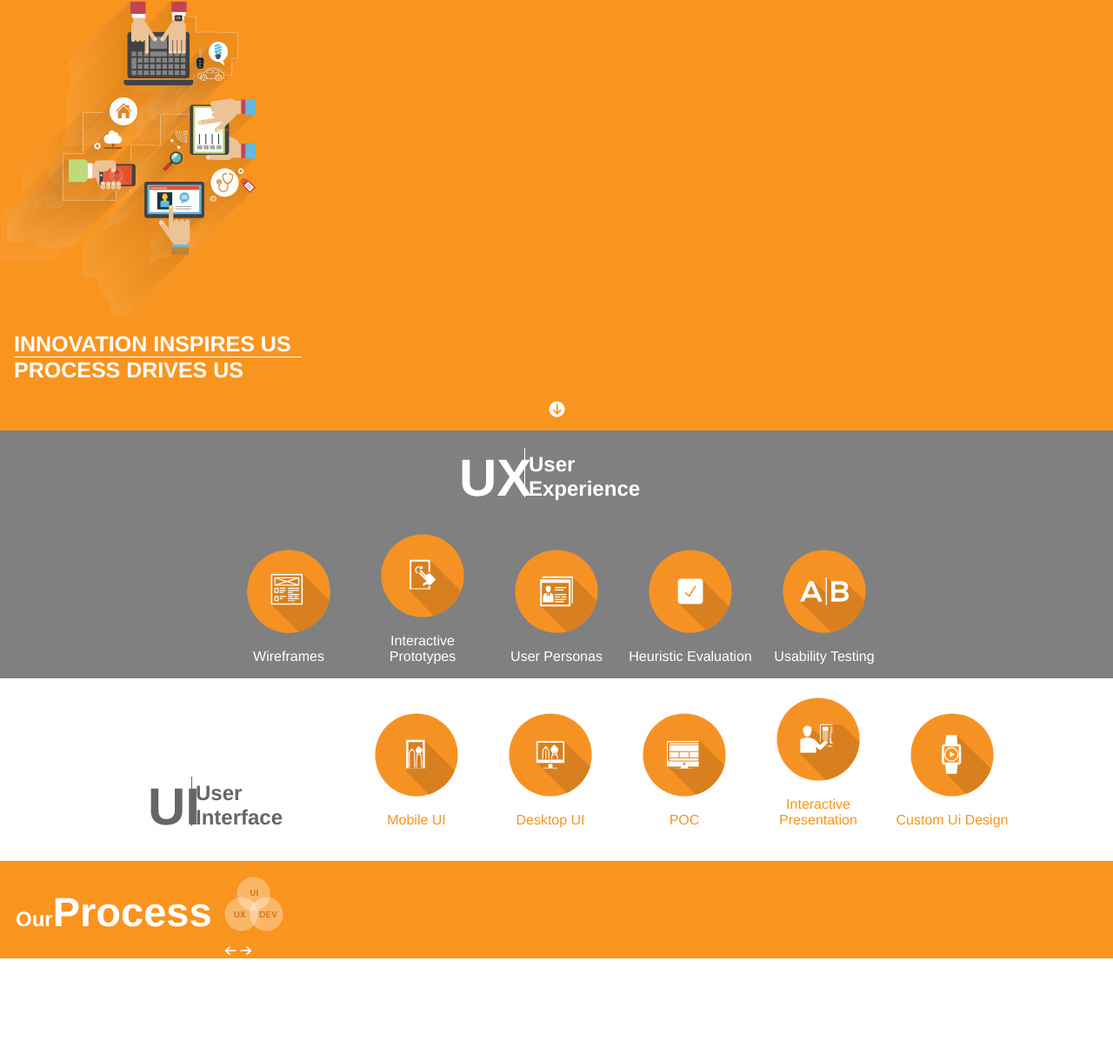
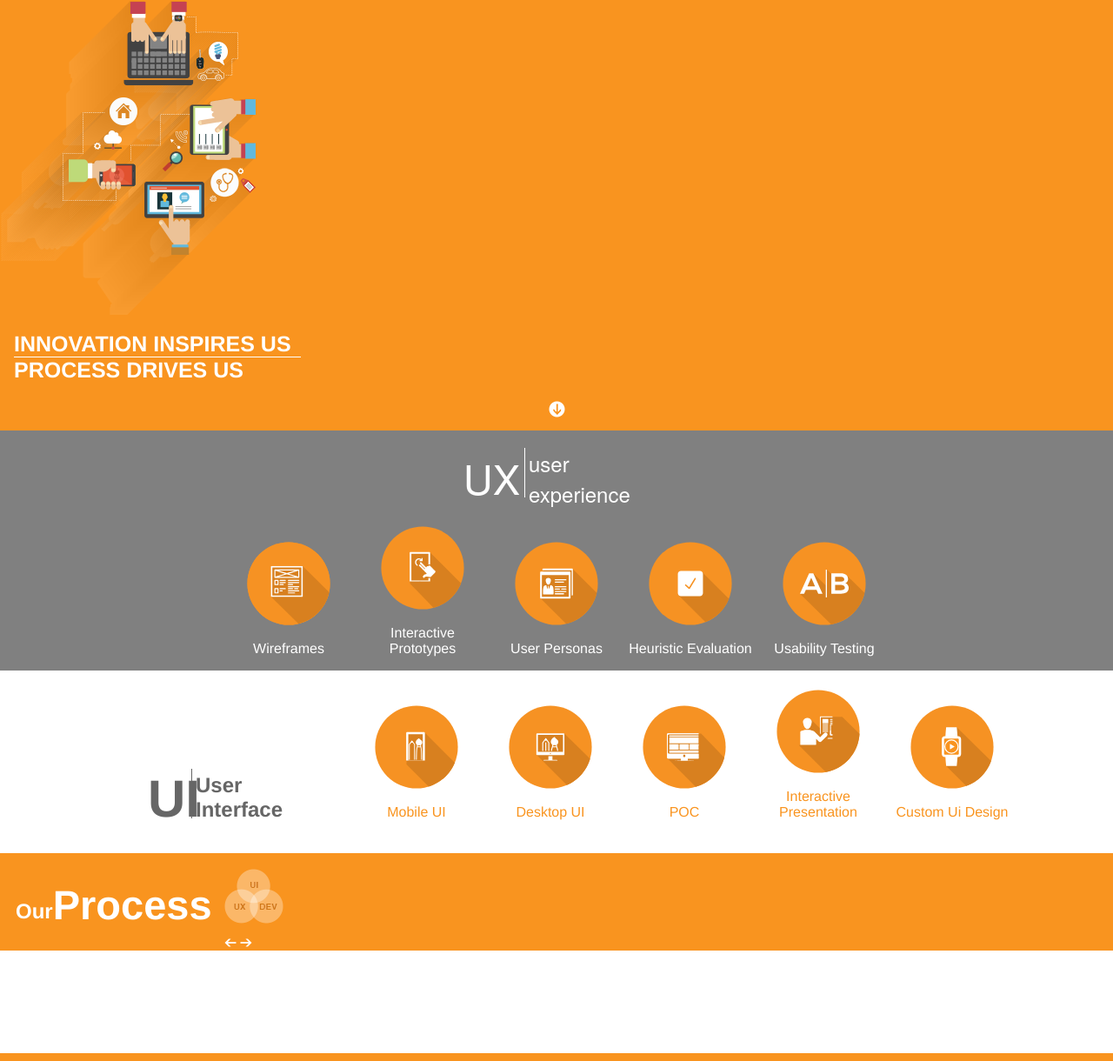
Before and after one commit to Lefty-San/peanutbutter-surprise, a PHP site: page / in a window 1280 px wide. Shown: the part 66-1286 px from the top of the page at 87% size. Run offline with PHP 8.4, Linux system fonts and the light colour scheme.

Commit message:
adding font mixins

```diff
--- /dev/null
+++ b/css/fonts.scss
@@ -0,0 +1,28 @@
+// _fonts.scss
+// long list of @mixin helvetica fonts because this is crazy
+
+/* Helvetica Neue (from https://gist.github.com/gpessia/8595729) */
+@mixin helvetica-neue-black()                  {font-family: "HelveticaNeueBlack", "HelveticaNeue-Black", "Helvetica Neue Black", "HelveticaNeue", "Helvetica Neue", 'TeXGyreHerosBold', "Arial Black", sans-serif; font-weight:800; font-stretch:normal;}
+@mixin helvetica-neue-heavy()                  {font-family: "HelveticaNeueHeavy", "HelveticaNeue-Heavy", "Helvetica Neue Heavy", "HelveticaNeue", "Helvetica Neue", 'TeXGyreHerosBold', "Arial Black", sans-serif; font-weight:700; font-stretch:normal;}
+@mixin helvetica-neue-bold()                   {font-family: "HelveticaNeueBold", "HelveticaNeue-Bold", "Helvetica Neue Bold", "HelveticaNeue", "Helvetica Neue", 'TeXGyreHerosBold', "Helvetica", "Tahoma", "Geneva", "Arial", sans-serif; font-weight:600; font-stretch:normal;}
+@mixin helvetica-neue-medium()                 {font-family: "HelveticaNeueMedium", "HelveticaNeue-Medium", "Helvetica Neue Medium", "HelveticaNeue", "Helvetica Neue", 'TeXGyreHerosRegular', "Helvetica", "Tahoma", "Geneva", "Arial", sans-serif; font-weight:500; font-stretch:normal;}
+@mixin helvetica-neue-regular()                {font-family: "HelveticaNeue", "Helvetica Neue", "HelveticaNeueRoman", "HelveticaNeue-Roman", "Helvetica Neue Roman", 'TeXGyreHerosRegular', "Helvetica", "Tahoma", "Geneva", "Arial", sans-serif; font-weight:400; font-stretch:normal;}
+@mixin helvetica-neue-light()                  {font-family: "HelveticaNeueLight", "HelveticaNeue-Light", "Helvetica Neue Light", "HelveticaNeue", "Helvetica Neue", 'TeXGyreHerosRegular', "Helvetica", "Tahoma", "Geneva", "Arial", sans-serif; font-weight:300; font-stretch:normal;}
+@mixin helvetica-neue-thin()                   {font-family: "HelveticaNeueThin", "HelveticaNeue-Thin", "Helvetica Neue Thin", "HelveticaNeue", "Helvetica Neue", 'TeXGyreHerosRegular', "Arial", sans-serif; font-weight:200; font-stretch:normal;}
+@mixin helvetica-neue-ultra-light()            {font-family: "HelveticaNeueUltraLight", "HelveticaNeue-Ultra-Light", "Helvetica Neue Ultra Light", "HelveticaNeue", "Helvetica Neue", 'TeXGyreHerosRegular', "Arial", sans-serif; font-weight:100; font-stretch:normal;}
+@mixin helvetica-neue-black-extended()         {font-family: "HelveticaNeueBlackExtended", "HelveticaNeue-Black-Extended", "Helvetica Neue Black Extended", "HelveticaNeueBlack", "HelveticaNeue-Black", "Helvetica Neue Black", "HelveticaNeue", "Helvetica Neue", 'TeXGyreHerosBold', "Arial Black", sans-serif; font-weight:800; font-stretch:expanded;}
+@mixin helvetica-neue-heavy-extended()         {font-family: "HelveticaNeueHeavyExtended", "HelveticaNeue-Heavy-Extended", "Helvetica Neue Heavy Extended", "HelveticaNeueHeavy", "HelveticaNeue-Heavy", "Helvetica Neue Heavy", "HelveticaNeue", "Helvetica Neue", 'TeXGyreHerosBold', "Arial Black", sans-serif; font-weight:700; font-stretch:expanded;}
+@mixin helvetica-neue-bold-extended()          {font-family: "HelveticaNeueBoldExtended", "HelveticaNeue-Bold-Extended", "Helvetica Neue Bold Extended", "HelveticaNeueBold", "HelveticaNeue-Bold", "Helvetica Neue Bold", "HelveticaNeue", "Helvetica Neue", 'TeXGyreHerosBold', "Helvetica", "Tahoma", "Geneva", "Arial", sans-serif; font-weight:600; font-stretch:expanded;}
+@mixin helvetica-neue-medium-extended()        {font-family: "HelveticaNeueMediumExtended", "HelveticaNeue-Medium-Extended", "Helvetica Neue Medium Extended", "HelveticaNeueMedium", "HelveticaNeue-Medium", "Helvetica Neue Medium", "HelveticaNeue", "Helvetica Neue", 'TeXGyreHerosRegular', "Helvetica", "Tahoma", "Geneva", "Arial", sans-serif; font-weight:500; font-stretch:expanded;}
+@mixin helvetica-neue-regular-extended()       {font-family: "HelveticaNeueExtended", "HelveticaNeue-Extended", "Helvetica Neue Extended", "HelveticaNeueRomanExtended", "HelveticaNeue-Roman-Extended", "Helvetica Neue Roman Extended", "HelveticaNeue", "Helvetica Neue", "HelveticaNeueRoman", "HelveticaNeue-Roman", "Helvetica Neue Roman", 'TeXGyreHerosRegular', "Helvetica", "Tahoma", "Geneva", "Arial", sans-serif; font-weight:400; font-stretch:expanded;}
+@mixin helvetica-neue-light-extended()         {font-family: "HelveticaNeueLightExtended", "HelveticaNeue-Light-Extended", "Helvetica Neue Light Extended", "HelveticaNeueLight", "HelveticaNeue-Light", "Helvetica Neue Light", "HelveticaNeue", "Helvetica Neue", 'TeXGyreHerosRegular', "Helvetica", "Tahoma", "Geneva", "Arial", sans-serif; font-weight:300; font-stretch:expanded;}
+@mixin helvetica-neue-thin-extended()          {font-family: "HelveticaNeueThinExtended", "HelveticaNeue-Thin-Extended", "Helvetica Neue Thin Extended", "HelveticaNeueThin", "HelveticaNeue-Thin", "Helvetica Neue Thin", "HelveticaNeue", "Helvetica Neue", 'TeXGyreHerosRegular', "Arial", sans-serif; font-weight:200; font-stretch:expanded;}
+@mixin helvetica-neue-ultra-light-extended()   {font-family: "HelveticaNeueUltraLightExtended", "HelveticaNeue-Ultra-Light-Extended", "Helvetica Neue Ultra Light Extended", "HelveticaNeueUltraLight", "HelveticaNeue-Ultra-Light", "Helvetica Neue Ultra Light", "HelveticaNeue", "Helvetica Neue", 'TeXGyreHerosRegular', "Arial", sans-serif; font-weight:100; font-stretch:expanded;}
+@mixin helvetica-neue-black-condensed()        {font-family: "HelveticaNeueBlackCondensed", "HelveticaNeue-Black-Condensed", "Helvetica Neue Black Condensed", "HelveticaNeueBlack", "HelveticaNeue-Black", "Helvetica Neue Black", "HelveticaNeue", "Helvetica Neue", 'TeXGyreHerosCnBold', "Arial Narrow", "Arial", sans-serif; font-weight:800; font-stretch:condensed;}
+@mixin helvetica-neue-heavy-condensed()        {font-family: "HelveticaNeueHeavyCondensed", "HelveticaNeue-Heavy-Condensed", "Helvetica Neue Heavy Condensed", "HelveticaNeueHeavy", "HelveticaNeue-Heavy", "Helvetica Neue Heavy", "HelveticaNeue", "Helvetica Neue", 'TeXGyreHerosCnBold', "Arial Narrow", "Arial", sans-serif; font-weight:700; font-stretch:condensed;}
+@mixin helvetica-neue-bold-condensed()         {font-family: "HelveticaNeueBoldCondensed", "HelveticaNeue-Bold-Condensed", "Helvetica Neue Bold Condensed", "HelveticaNeueBold", "HelveticaNeue-Bold", "Helvetica Neue Bold", "HelveticaNeue", "Helvetica Neue", 'TeXGyreHerosCnBold', "Helvetica", "Tahoma", "Geneva", "Arial Narrow", "Arial", sans-serif; font-weight:600; font-stretch:condensed;}
+@mixin helvetica-neue-medium-condensed()       {font-family: "HelveticaNeueMediumCondensed", "HelveticaNeue-Medium-Condensed", "Helvetica Neue Medium Condensed", "HelveticaNeueMedium", "HelveticaNeue-Medium", "Helvetica Neue Medium", "HelveticaNeue", "Helvetica Neue", 'TeXGyreHerosCnRegular', "Helvetica", "Tahoma", "Geneva", "Arial Narrow", "Arial", sans-serif; font-weight:500; font-stretch:condensed;}
+@mixin helvetica-neue-regular-condensed()      {font-family: "HelveticaNeueCondensed", "HelveticaNeue-Condensed", "Helvetica Neue Condensed", "HelveticaNeueRomanCondensed", "HelveticaNeue-Roman-Condensed", "Helvetica Neue Roman Condensed", "HelveticaNeue", "Helvetica Neue", "HelveticaNeueRoman", "HelveticaNeue-Roman", "Helvetica Neue Roman", 'TeXGyreHerosCnRegular', "Helvetica", "Tahoma", "Geneva", "Arial Narrow", "Arial", sans-serif; font-weight:400; font-stretch:condensed;}
+@mixin helvetica-neue-light-condensed()        {font-family: "HelveticaNeueLightCondensed", "HelveticaNeue-Light-Condensed", "Helvetica Neue Light Condensed", "HelveticaNeueLight", "HelveticaNeue-Light", "Helvetica Neue Light", "HelveticaNeue", "Helvetica Neue", 'TeXGyreHerosCnRegular', "Helvetica", "Tahoma", "Geneva", "Arial Narrow", "Arial", sans-serif; font-weight:300; font-stretch:condensed;}
+@mixin helvetica-neue-thin-condensed()         {font-family: "HelveticaNeueThinCondensed", "HelveticaNeue-Thin-Condensed", "Helvetica Neue Thin Condensed", "HelveticaNeueThin", "HelveticaNeue-Thin", "Helvetica Neue Thin", "HelveticaNeue", "Helvetica Neue", 'TeXGyreHerosCnRegular', "Arial Narrow", "Arial", sans-serif; font-weight:200; font-stretch:condensed;}
+@mixin helvetica-neue-ultra-light-condensed()  {font-family: "HelveticaNeueUltraLightCondensed", "HelveticaNeue-Ultra-Light-Condensed", "Helvetica Neue Ultra Light Condensed", "HelveticaNeueUltraLight", "HelveticaNeue-Ultra-Light", "Helvetica Neue Ultra Light", "HelveticaNeue", "Helvetica Neue", 'TeXGyreHerosCnRegular', "Arial Narrow", "Arial", sans-serif; font-weight:100; font-stretch:condensed;}
--- a/css/style.css
+++ b/css/style.css
@@ -1,3 +1,4 @@
+/* Helvetica Neue (from https://gist.github.com/gpessia/8595729) */
 .sample-animation {
   -webkit-animation: sample 5s ease-in-out forward;
   /* Safari 4+ */
@@ -87,8 +88,10 @@ nav {
 
 .page2 h1 {
   display: block-inline;
-  font-family: "HelveticaNeue-Condensed", "HelveticaNeueCondensed", "HelveticaNeueBlackCondensed", "HelveticaNeue-Black-Condensed" "HelveticaNeue-Light", "Helvetica Neue Light", "Helvetica Neue", Helvetica, Arial, "Lucida Grande", sans-serif;
-  font-size: 60px;
+  font-family: "HelveticaNeueCondensed", "HelveticaNeue-Condensed", "Helvetica Neue Condensed", "HelveticaNeueRomanCondensed", "HelveticaNeue-Roman-Condensed", "Helvetica Neue Roman Condensed", "HelveticaNeue", "Helvetica Neue", "HelveticaNeueRoman", "HelveticaNeue-Roman", "Helvetica Neue Roman", 'TeXGyreHerosCnRegular', "Helvetica", "Tahoma", "Geneva", "Arial Narrow", "Arial", sans-serif;
+  font-weight: 400;
+  font-stretch: condensed;
+  font-size: 47px;
   color: white;
   margin-left: 6px;
   width: 75px;
@@ -97,9 +100,12 @@ nav {
   padding-top: 0;
   display: inline-block;
   border-right: 1px solid;
-  font-stretch: condensed; }
+  font-stretch: condensed;
+  font-weight: 400; }
 .page2 h2 {
-  font-family: "HelveticaNeue-Condensed", "HelveticaNeueCondensed", "HelveticaNeueBlackCondensed", "HelveticaNeue-Black-Condensed" "HelveticaNeue-Light", "Helvetica Neue Light", "Helvetica Neue", Helvetica, Arial, "Lucida Grande", sans-serif;
+  font-family: "HelveticaNeueCondensed", "HelveticaNeue-Condensed", "Helvetica Neue Condensed", "HelveticaNeueRomanCondensed", "HelveticaNeue-Roman-Condensed", "Helvetica Neue Roman Condensed", "HelveticaNeue", "Helvetica Neue", "HelveticaNeueRoman", "HelveticaNeue-Roman", "Helvetica Neue Roman", 'TeXGyreHerosCnRegular', "Helvetica", "Tahoma", "Geneva", "Arial Narrow", "Arial", sans-serif;
+  font-weight: 400;
+  font-stretch: condensed;
   font-size: 24px;
   color: white;
   text-align: left;
@@ -108,9 +114,12 @@ nav {
   width: 150px;
   height: 50px;
   display: inline-block;
-  text-align: left; }
+  text-align: left;
+  font-stretch: condensed;
+  font-weight: 400;
+  vertical-align: top; }
 .page2 p {
-  color: #ffffff;
+  color: white;
   display: inline-block; }
 
 .page3 {
--- a/css/style.scss
+++ b/css/style.scss
@@ -6,6 +6,7 @@
 // sass style.scss style.css
 
 @import 'assets';
+@import 'fonts';
 
 // SCSS variables
 $font-stack: "HelveticaNeue-Light", "Helvetica Neue Light", "Helvetica Neue", Helvetica, Arial, "Lucida Grande", sans-serif;
@@ -114,8 +115,8 @@ nav {
 .page2{
   h1 {
   	display: block-inline;
-  	font-family: "HelveticaNeue-Condensed", "HelveticaNeueCondensed", "HelveticaNeueBlackCondensed", "HelveticaNeue-Black-Condensed" $font-stack;
-    font-size: 60px;
+  	@include helvetica-neue-regular-condensed();
+    font-size: 47px;
   	color: $white;
     margin-left: 6px;
     width: 75px;
@@ -125,10 +126,11 @@ nav {
     display: inline-block;
     border-right: 1px solid;
     font-stretch: condensed;
+    font-weight:400;
   }
 
   h2 {
-  	font-family: "HelveticaNeue-Condensed", "HelveticaNeueCondensed", "HelveticaNeueBlackCondensed", "HelveticaNeue-Black-Condensed" $font-stack;
+    @include helvetica-neue-regular-condensed();
     font-size: 24px;
   	color: $white;
   	text-align: left;
@@ -138,6 +140,9 @@ nav {
     height: 50px;
     display: inline-block;
     text-align: left;
+    font-stretch: condensed;
+    font-weight:400;
+    vertical-align:top;
    }
    p {
    	color: $white;
--- a/index.html
+++ b/index.html
@@ -25,7 +25,7 @@
     <div class="page2">
       <div>
         <h1>UX</h1>
-        <h2>User Experience</h2>
+        <h2>user experience</h2>
     </div>
       <div class="svg wireframes">
         <p>Wireframes</p>
```
